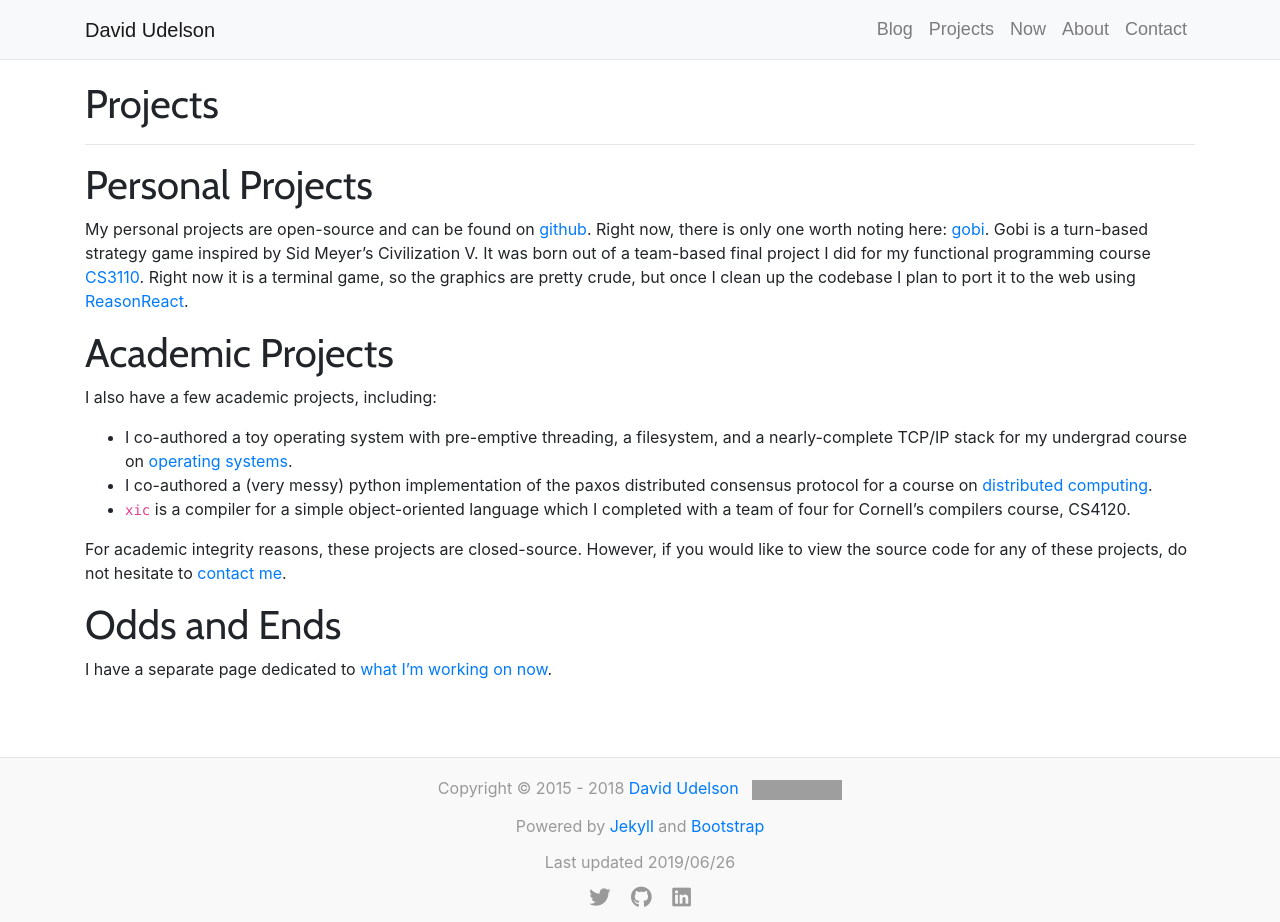
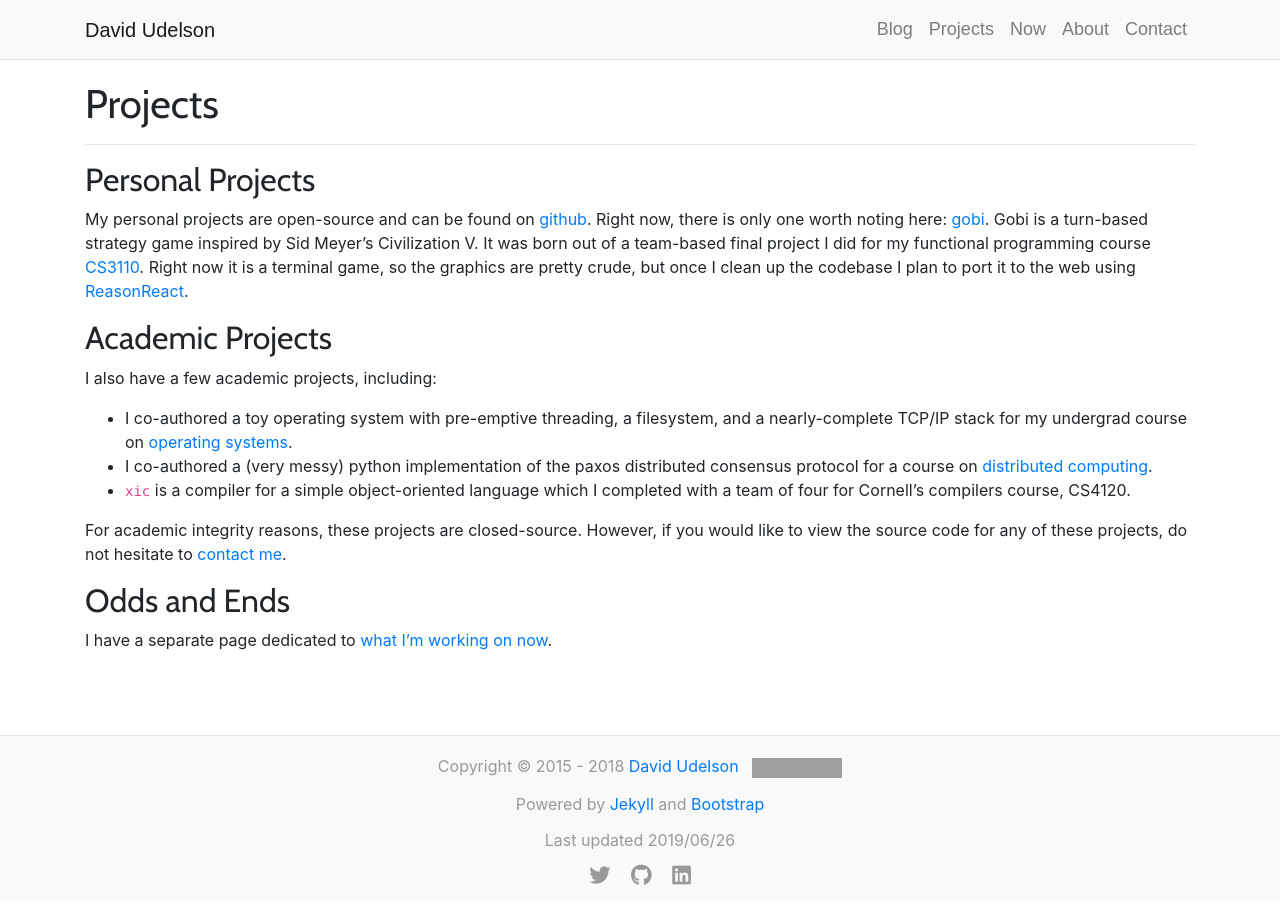
Before and after one commit to dudelson/website, a Jekyll site: the page built from src/projects.md, in a window 1280 px wide. Built offline with Jekyll 4.4.1, drawn with Linux system fonts in a browser that asks for light colours; nearby versions of some CDN libraries; after the commit the page ends 900 px from its top, so only the background shows below that; grey boxes are pictures that could not be loaded.

Commit message:
Update resume and misc other updates

```diff
--- a/src/projects.md
+++ b/src/projects.md
@@ -3,7 +3,7 @@ layout: page
 title: Projects
 ---
 
-# Personal Projects
+## Personal Projects
 
 My personal projects are open-source and can be found on
 [github](https://github.com/dudelson/).
@@ -16,7 +16,7 @@ Right now it is a terminal game, so the graphics are pretty
 crude, but once I clean up the codebase I plan to port it to the web using
 [ReasonReact](https://reasonml.github.io/reason-react/en/).
 
-# Academic Projects
+## Academic Projects
 
 I also have a few academic projects, including:
 
@@ -33,7 +33,7 @@ For academic integrity reasons, these projects are closed-source. However, if
 you would like to view the source code for any of these projects, do not
 hesitate to [contact me](/contact).
 
-# Odds and Ends
+## Odds and Ends
 
 I have a separate page dedicated to
 [what I'm working on now](/now).
```
Also changed, not shown: README.md (+0 -2 lines), 1 other file.
